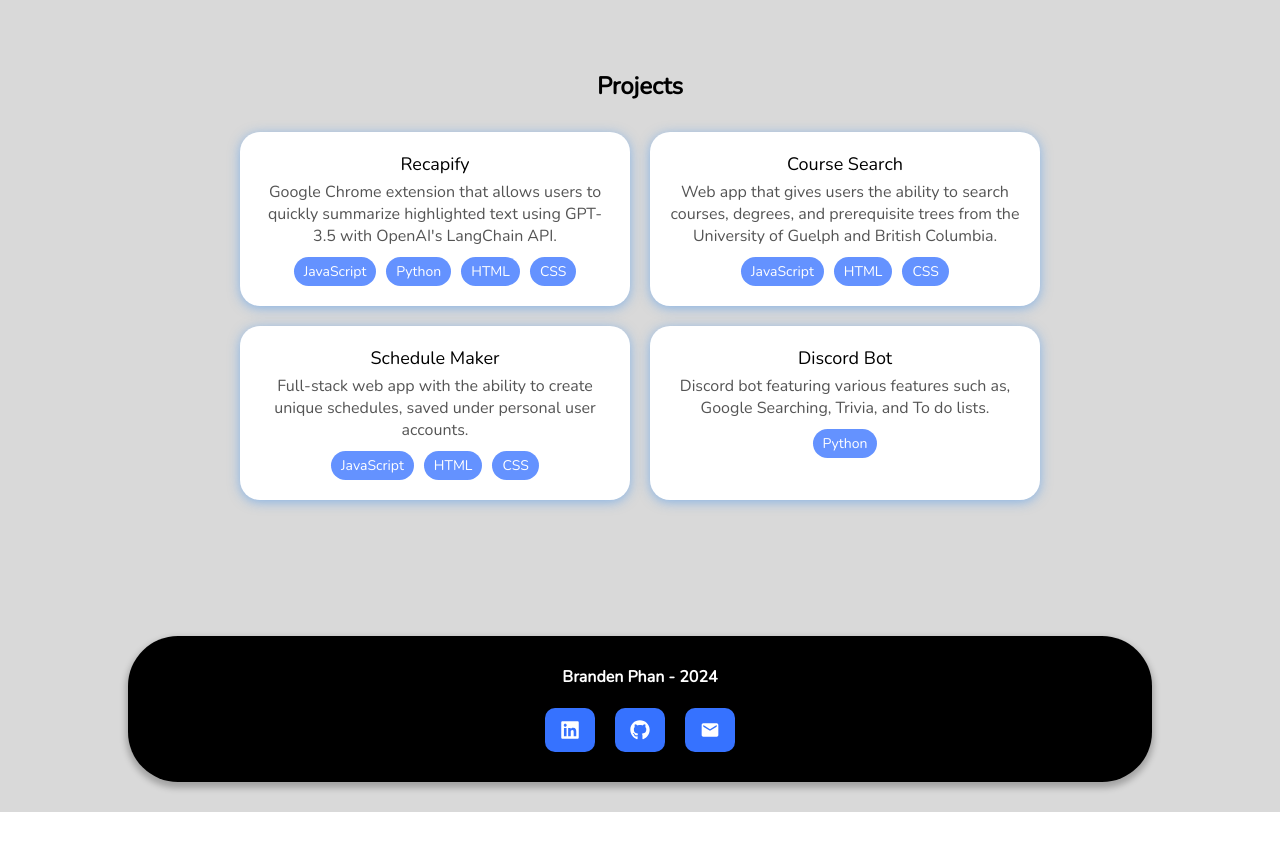
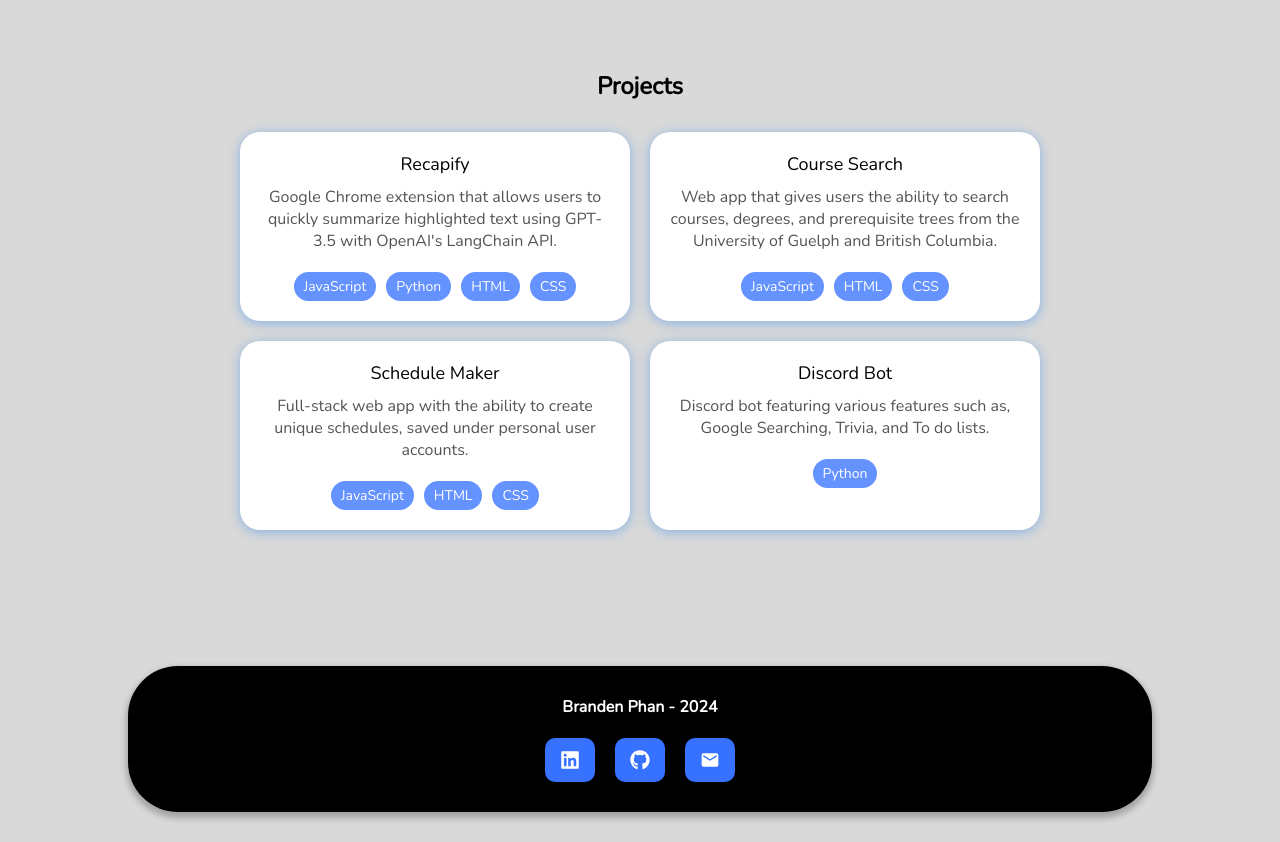
Before and after one commit to brandenphan/Portfolio-v2, a React (Create React App) app: page / in a window 1280 px wide. Shown: the part 2200-3042 px from the top of the page. Before the commit the page ends 3012 px from the top, so only its background shows below. Built offline with nearby package versions, Linux system fonts and the light colour scheme.

Commit message:
Adjusted spacing in projects

```diff
--- a/src/components/Projects/projects.css
+++ b/src/components/Projects/projects.css
@@ -37,7 +37,7 @@
   justify-content: flex-start;
   align-items: center;
   flex-direction: column;
-  gap: 5px;
+  gap: 10px;
   border-radius: 20px;
   box-shadow: 0 2px 12px rgba(53, 142, 241, 0.5);
   transition: 0.1s linear;
@@ -60,7 +60,7 @@
 }
 
 .LanguageContainer {
-  margin-top: 5px;
+  margin-top: 10px;
   display: flex;
   justify-content: flex-start;
   align-items: center;
```
